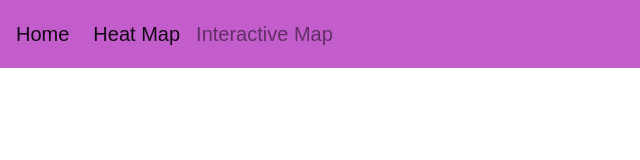
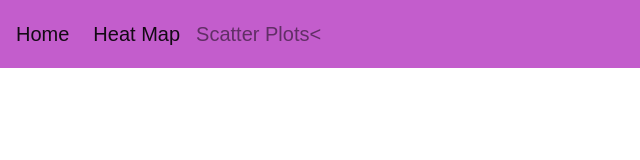
Before and after one commit to laurahallaman1/project3, a plain HTML site: page WebPage/interactive_maps.html in a window 1280 px wide. Shown: the full height of the page, 0-640 px from the left. Drawn offline with nearby package versions, Linux system fonts and the light colour scheme; files that its build step writes are made by us from their sources.

Commit message:
Update interactive_maps.html

```diff
--- a/WebPage/interactive_maps.html
+++ b/WebPage/interactive_maps.html
@@ -27,7 +27,7 @@
           <a class="nav-link" href="heat_visual.html">Heat Map <span class="sr-only">(current)</span></a>
         </li>
         <li class="nav-item">
-          <a class="nav-link" href="interactive_maps.html">Interactive Map</a>
+          <a class="nav-link" href="interactive_maps.html">Scatter Plots<</a>
         </li>
         </li>
       </ul>
```
